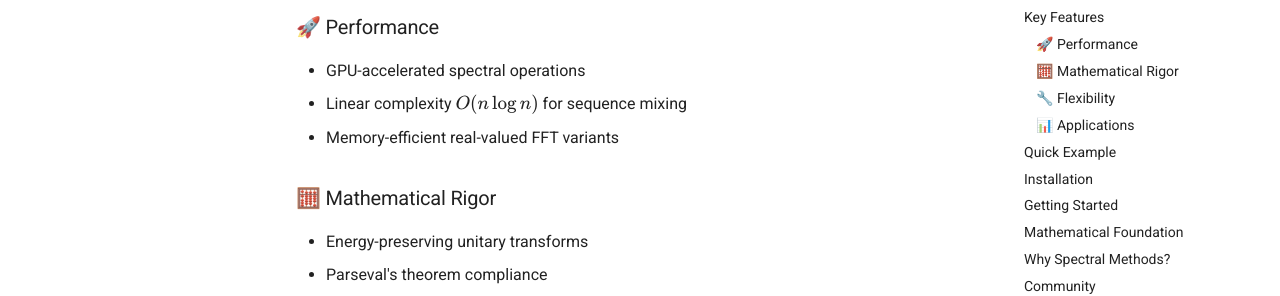
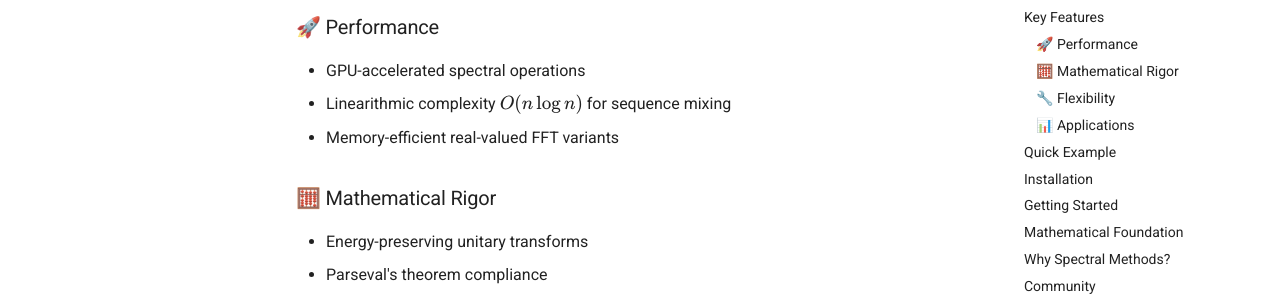
Before and after one commit to aaronstevenwhite/spectrans, an MkDocs documentation site: the page built from docs/index.md, in a window 1280 px wide and 900 px high, scrolled down 451 px. Shown: the part 166-462 px from the top of the window. Built offline with MkDocs 1.6.1 and Material for MkDocs 9.7.7, drawn with Linux system fonts in a browser that asks for light colours; comment, search, counter and statistics services are not loaded.

Commit message:
Fixes incorrect attribution of linear complexity.

```diff
--- a/docs/index.md
+++ b/docs/index.md
@@ -15,7 +15,7 @@ Spectrans provides efficient implementations of spectral methods for deep learni
 
 ### 🚀 Performance
 - GPU-accelerated spectral operations
-- Linear complexity $O(n \log n)$ for sequence mixing
+- Linearithmic complexity $O(n \log n)$ for sequence mixing
 - Memory-efficient real-valued FFT variants
 
 ### 🧮 Mathematical Rigor
```
